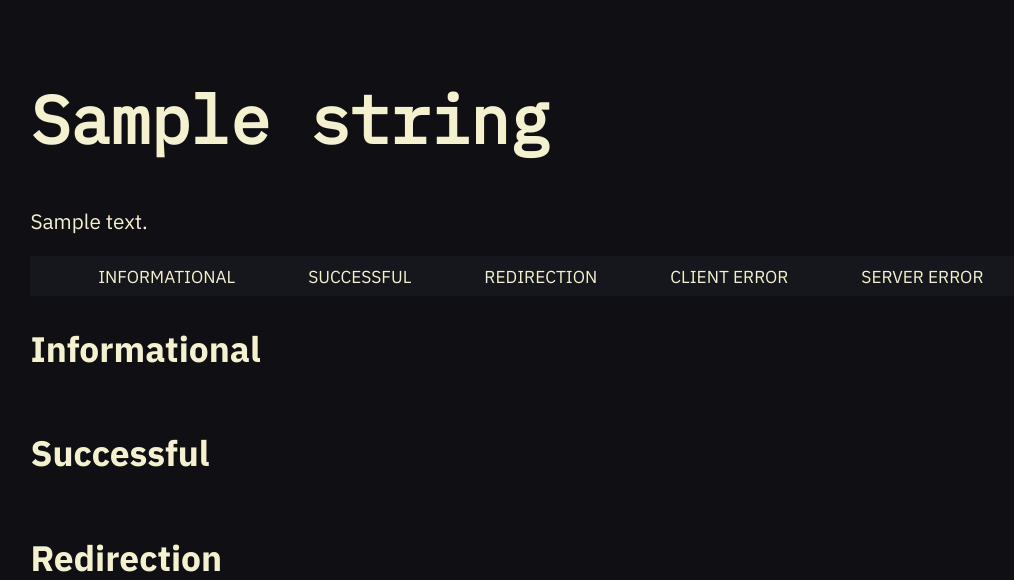
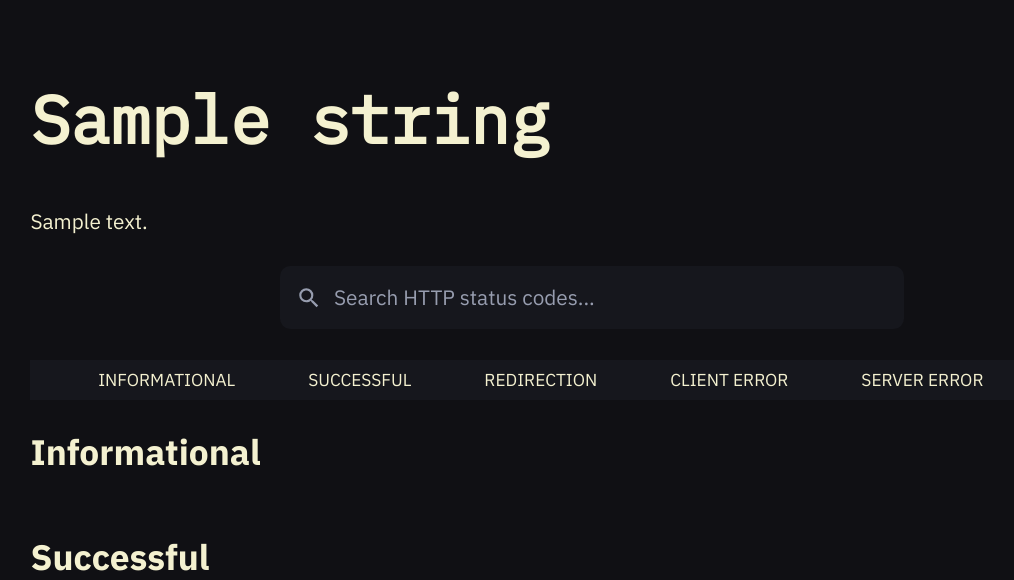
Before and after one commit to dylankenneally/http-statuses, a Node project: template src/layouts/index.njk in a window 1280 px wide. Shown: the top 580 px of the page, without its empty margins (48-1062 px from the left). Run offline with Node 20 templates, Linux system fonts and the light colour scheme; the template is opened without the code that fills it: most values are stand-ins (such as "Sample title", 1, 10 or a date in 2020); some libraries are stand-ins or nearby versions.

Commit message:
Implement Search Functionality for HTTP Response Codes on Website (694a2732a4454a6ce5c086a5)

```diff
--- a/src/css/style.css
+++ b/src/css/style.css
@@ -457,3 +457,139 @@ blockquote .material-symbols-outlined p {
     flex: 1 0 30%;
   }
 }
+
+/* Search styles */
+.search-container {
+  position: relative;
+  max-width: 32em;
+  margin: 1.5em auto;
+  padding: 0 1em;
+}
+
+.search-input-wrapper {
+  position: relative;
+  display: flex;
+  align-items: center;
+}
+
+.search-input {
+  width: 100%;
+  padding: 0.75em 1em 0.75em 2.5em;
+  font-size: 1em;
+  color: var(--text-colour);
+  background: var(--btn-colour);
+  border: 2px solid transparent;
+  border-radius: 0.5em;
+  transition: var(--btn-transition);
+}
+
+.search-input:focus {
+  outline: none;
+  border-color: var(--information-colour);
+  background: var(--btn-colour-2);
+}
+
+.search-input::placeholder {
+  color: var(--text-colour-2);
+}
+
+.search-icon {
+  position: absolute;
+  left: 0.75em;
+  width: 1.25em;
+  height: 1.25em;
+  color: var(--text-colour-2);
+  pointer-events: none;
+}
+
+.search-icon svg {
+  width: 100%;
+  height: 100%;
+}
+
+.search-results {
+  position: absolute;
+  top: 100%;
+  left: 1em;
+  right: 1em;
+  background: var(--btn-colour);
+  border-radius: 0.5em;
+  margin-top: 0.5em;
+  max-height: 24em;
+  overflow-y: auto;
+  z-index: 100;
+  display: none;
+  box-shadow: 0 4px 16px rgba(0, 0, 0, 0.4);
+}
+
+.search-results.visible {
+  display: block;
+}
+
+.search-result-item {
+  display: flex;
+  flex-wrap: wrap;
+  align-items: baseline;
+  gap: 0.5em;
+  padding: 0.75em 1em;
+  border-left: 3px solid transparent;
+  transition: var(--btn-transition);
+  cursor: pointer;
+}
+
+.search-result-item:hover,
+.search-result-item.active {
+  background: var(--btn-colour-2);
+}
+
+.search-result-item.informational {
+  border-left-color: var(--information-colour);
+}
+
+.search-result-item.successful {
+  border-left-color: var(--success-colour);
+}
+
+.search-result-item.redirection {
+  border-left-color: var(--redirect-colour);
+}
+
+.search-result-item.client-error {
+  border-left-color: var(--client-error-colour);
+}
+
+.search-result-item.server-error {
+  border-left-color: var(--server-error-colour);
+}
+
+.search-result-code {
+  font-family: var(--font-monospace);
+  font-weight: bold;
+  font-size: 1.1em;
+}
+
+.search-result-name {
+  font-weight: bold;
+}
+
+.search-result-overview {
+  flex-basis: 100%;
+  font-size: 0.85em;
+  color: var(--text-colour-2);
+  white-space: nowrap;
+  overflow: hidden;
+  text-overflow: ellipsis;
+}
+
+.search-no-results {
+  padding: 1em;
+  text-align: center;
+  color: var(--text-colour-2);
+}
+
+.search-result-item mark {
+  background: var(--redirect-colour);
+  color: var(--text-colour);
+  padding: 0 0.15em;
+  border-radius: 0.15em;
+}
--- a/src/includes/base.njk
+++ b/src/includes/base.njk
@@ -66,5 +66,6 @@
 
       new ResizeObserver(updateHeaderBackgroundSize).observe(header);
     </script>
+    <script src="{{ '/js/search.js' | url }}" defer></script>
   </body>
 </html>
--- /dev/null
+++ b/src/js/search.js
@@ -0,0 +1,158 @@
+(function() {
+  'use strict';
+
+  let searchIndex = null;
+  const searchInput = document.getElementById('search-input');
+  const searchResults = document.getElementById('search-results');
+
+  if (!searchInput || !searchResults) return;
+
+  const categoryIcons = {
+    'informational': 'info',
+    'successful': 'success',
+    'redirection': 'redirect',
+    'client-error': 'client-error',
+    'server-error': 'server-error'
+  };
+
+  async function loadSearchIndex() {
+    if (searchIndex) return searchIndex;
+    try {
+      const response = await fetch('/search-index.json');
+      searchIndex = await response.json();
+      return searchIndex;
+    } catch (error) {
+      console.error('Failed to load search index:', error);
+      return [];
+    }
+  }
+
+  function escapeHtml(text) {
+    const div = document.createElement('div');
+    div.textContent = text;
+    return div.innerHTML;
+  }
+
+  function highlightMatch(text, query) {
+    if (!query) return escapeHtml(text);
+    const escaped = escapeHtml(text);
+    const regex = new RegExp('(' + query.replace(/[.*+?^${}()|[\]\\]/g, '\\$&') + ')', 'gi');
+    return escaped.replace(regex, '<mark>$1</mark>');
+  }
+
+  function search(query, data) {
+    if (!query.trim()) return [];
+    const q = query.toLowerCase().trim();
+
+    return data.filter(item => {
+      return (
+        item.code.toLowerCase().includes(q) ||
+        item.name.toLowerCase().includes(q) ||
+        item.title.toLowerCase().includes(q) ||
+        item.overview.toLowerCase().includes(q)
+      );
+    }).sort((a, b) => {
+      // Prioritize exact code matches
+      const aCodeMatch = a.code.toLowerCase() === q;
+      const bCodeMatch = b.code.toLowerCase() === q;
+      if (aCodeMatch && !bCodeMatch) return -1;
+      if (bCodeMatch && !aCodeMatch) return 1;
+
+      // Then prioritize code starts with
+      const aCodeStarts = a.code.toLowerCase().startsWith(q);
+      const bCodeStarts = b.code.toLowerCase().startsWith(q);
+      if (aCodeStarts && !bCodeStarts) return -1;
+      if (bCodeStarts && !aCodeStarts) return 1;
+
+      // Sort by code number
+      return Number(a.code) - Number(b.code);
+    });
+  }
+
+  function renderResults(results, query) {
+    if (results.length === 0) {
+      searchResults.innerHTML = '<div class="search-no-results">No results found</div>';
+      searchResults.classList.add('visible');
+      return;
+    }
+
+    const html = results.slice(0, 10).map(item => {
+      const categoryClass = item.category;
+      return `
+        <a href="${item.url}" class="search-result-item ${categoryClass}">
+          <span class="search-result-code">${highlightMatch(item.code, query)}</span>
+          <span class="search-result-name">${highlightMatch(item.name, query)}</span>
+          <span class="search-result-overview">${highlightMatch(item.overview, query)}</span>
+        </a>
+      `;
+    }).join('');
+
+    searchResults.innerHTML = html;
+    searchResults.classList.add('visible');
+  }
+
+  function hideResults() {
+    searchResults.innerHTML = '';
+    searchResults.classList.remove('visible');
+  }
+
+  let debounceTimer;
+  searchInput.addEventListener('input', async function(e) {
+    clearTimeout(debounceTimer);
+    const query = e.target.value;
+
+    if (!query.trim()) {
+      hideResults();
+      return;
+    }
+
+    debounceTimer = setTimeout(async () => {
+      const data = await loadSearchIndex();
+      const results = search(query, data);
+      renderResults(results, query);
+    }, 150);
+  });
+
+  searchInput.addEventListener('focus', async function() {
+    const query = searchInput.value;
+    if (query.trim()) {
+      const data = await loadSearchIndex();
+      const results = search(query, data);
+      renderResults(results, query);
+    }
+  });
+
+  document.addEventListener('click', function(e) {
+    if (!searchInput.contains(e.target) && !searchResults.contains(e.target)) {
+      hideResults();
+    }
+  });
+
+  searchInput.addEventListener('keydown', function(e) {
+    const items = searchResults.querySelectorAll('.search-result-item');
+    const activeItem = searchResults.querySelector('.search-result-item.active');
+    let currentIndex = Array.from(items).indexOf(activeItem);
+
+    if (e.key === 'ArrowDown') {
+      e.preventDefault();
+      if (currentIndex < items.length - 1) {
+        if (activeItem) activeItem.classList.remove('active');
+        items[currentIndex + 1].classList.add('active');
+        items[currentIndex + 1].scrollIntoView({ block: 'nearest' });
+      }
+    } else if (e.key === 'ArrowUp') {
+      e.preventDefault();
+      if (currentIndex > 0) {
+        if (activeItem) activeItem.classList.remove('active');
+        items[currentIndex - 1].classList.add('active');
+        items[currentIndex - 1].scrollIntoView({ block: 'nearest' });
+      }
+    } else if (e.key === 'Enter' && activeItem) {
+      e.preventDefault();
+      window.location.href = activeItem.href;
+    } else if (e.key === 'Escape') {
+      hideResults();
+      searchInput.blur();
+    }
+  });
+})();
--- a/src/layouts/index.njk
+++ b/src/layouts/index.njk
@@ -6,6 +6,21 @@
   <p>{{ strings.siteDescription }}</p>
   {{ content | safe }}
 </section>
+
+<div class="search-container">
+  <div class="search-input-wrapper">
+    <input
+      type="text"
+      id="search-input"
+      class="search-input"
+      placeholder="Search HTTP status codes..."
+      aria-label="Search HTTP status codes"
+      autocomplete="off"
+    />
+    <span class="search-icon">{% include "search.svg" %}</span>
+  </div>
+  <div id="search-results" class="search-results" aria-live="polite"></div>
+</div>
 
 <nav class="main-nav">
   <ul>
```
Also changed, not shown: src/search-index.njk (added, +15 -0 lines), .eleventy.js, src/includes/search.svg (added).
